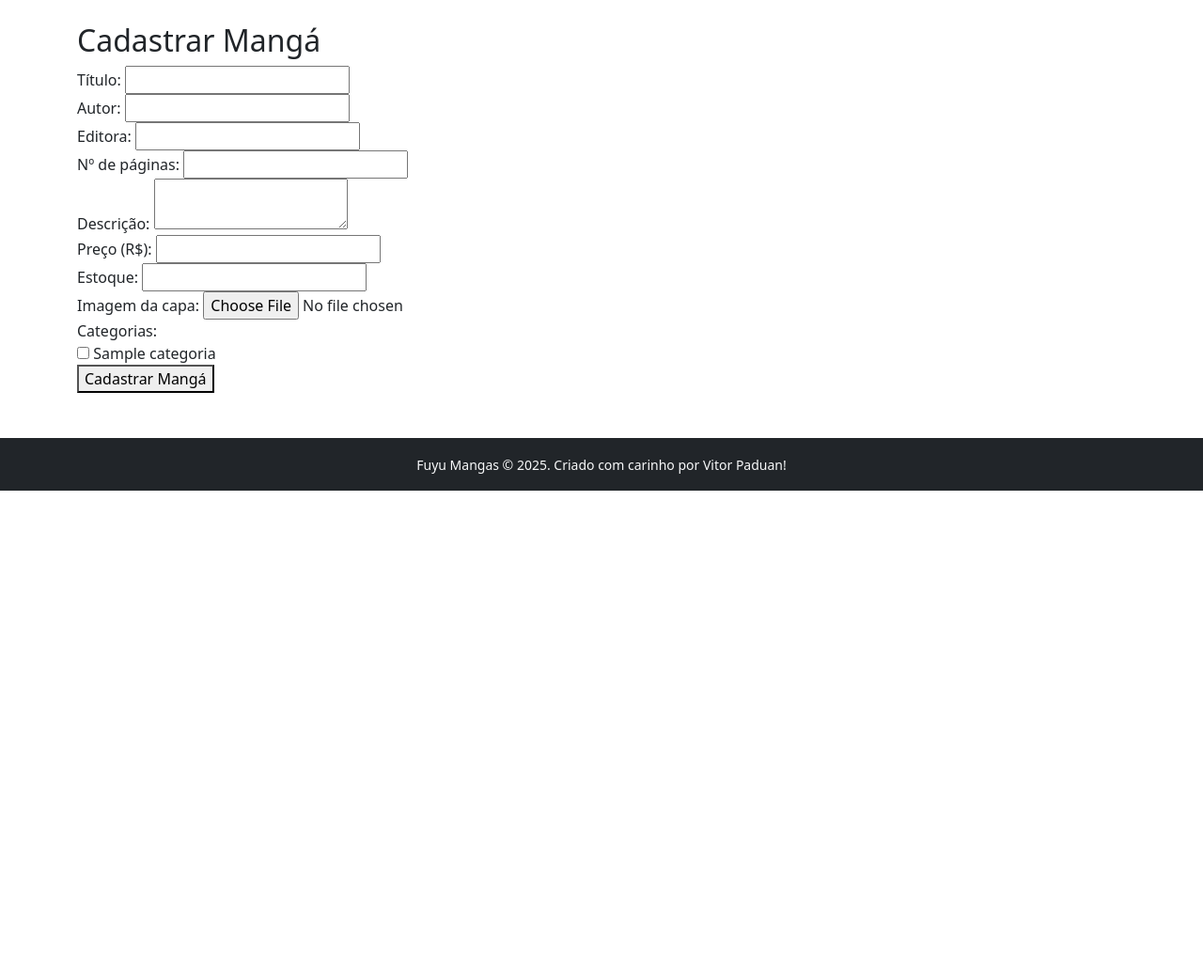
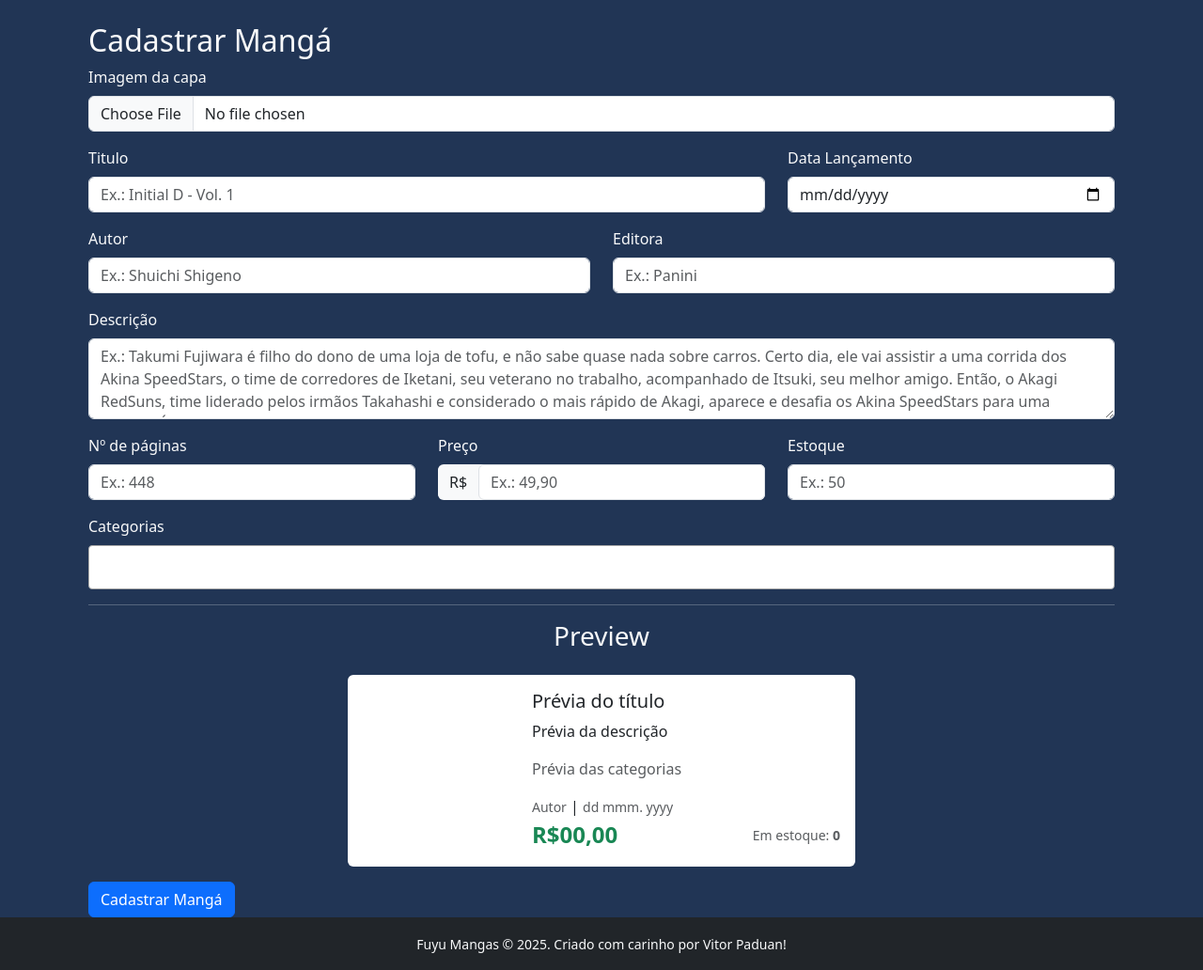
Before and after one commit to vitorHugo87/fuyu-mangas, a PHP site: page /FuyuMangas/manga/cadastrar in a window 1280 px wide. Shown: the part 56-1088 px from the top of the page at 94% size. Before the commit the page ends 578 px from the top, so only its background shows below. Run offline with PHP 8.4, Linux system fonts and the light colour scheme; tables that the repository leaves empty hold one stand-in row (values such as "Sample post"); some libraries are stand-ins or nearby versions.

Commit message:
Cadastro de Manga Parte 1

```diff
--- a/FuyuMangas/app/controllers/MangaController.php
+++ b/FuyuMangas/app/controllers/MangaController.php
@@ -1,7 +1,8 @@
 <?php
     require_once __DIR__ . '/../models/Manga.php';
     require_once __DIR__ . '/../models/Categoria.php';
-    class MangaController {
+    require_once __DIR__ . '/../core/Controller.php';
+    class MangaController extends Controller {
         private $mangaModel;
 
         public function __construct() {
@@ -10,21 +11,29 @@
 
         // Mostrar o formulário de cadastro
         public function cadastrar() {
-            $categoriaModel = new Categoria(); // Se você tiver um model Categoria
+            // Pegar todas as categorias para usar nos checkboxs de categorias
+            $categoriaModel = new Categoria();
             $categorias = $categoriaModel->listarTodos();
 
-            render("manga/cadastrar", ["categorias" => $categorias]);
+            // Ordenar as categorias pelo nome
+            usort($categorias, function($a, $b) {return strcmp($a->nome, $b->nome);});
+
+            // Redirecionar para a tela de cadastro de mangás
+            $this->render("manga/cadastrar", ["categorias" => $categorias,
+                "css" =>["/FuyuMangas/FuyuMangas/public/css/manga-cadastrar.css"],
+                "js" => ["/FuyuMangas/FuyuMangas/public/js/manga-cadastrar.js"]
+            ]);
         }
 
         // Salvar os dados enviados
         public function salvar() {
-             // Recebe os dados do $_POST e $_FILES, valida, e chama $this->mangaModel->adicionar()
+            // Recebe os dados do $_POST e $_FILES, valida, e chama $this->mangaModel->adicionar()
             // Já já posso te ajudar com isso tbm se quiser!
         }
 
         // Listar todos os mangás
         public function listar() {
             $mangas = $this->mangaModel->listarTodos();
-            render("manga/listar", ["mangas" => $mangas]);
+            $this->render("manga/listar", ["mangas" => $mangas]);
         }
     }
--- a/FuyuMangas/app/core/Controller.php
+++ b/FuyuMangas/app/core/Controller.php
@@ -1,6 +1,14 @@
 <?php
 
 class Controller {
+    public function render($view, $dados = []) {
+        extract($dados); // transforma os índices do array em variáveis
+        ob_start(); // começa a guardar o conteúdo que for exibido
+        require __DIR__ . "/../views/{$view}.php"; // carrega a view
+        $conteudo = ob_get_clean(); // salva o conteúdo e limpa o buffer
+        require __DIR__ . "/../views/layouts/main.php"; // carrega o layout principal
+    }
+
     public function model($model) {
         require_once "../app/models/" . $model . ".php";
         return new $model();
--- a/FuyuMangas/app/views/layouts/main.php
+++ b/FuyuMangas/app/views/layouts/main.php
@@ -4,11 +4,30 @@
 <head>
     <meta charset="UTF-8">
     <title>Fuyu Mangas</title>
+
+    <!-- CSS do Bootstrap -->
     <link href="https://cdn.jsdelivr.net/npm/bootstrap@5.3.2/dist/css/bootstrap.min.css" rel="stylesheet">
+
+    <!-- CSS do Select2 -->
+    <link href="https://cdn.jsdelivr.net/npm/select2@4.1.0-rc.0/dist/css/select2.min.css" rel="stylesheet" />
+
+    <!-- JS do Select2 -->
+    <script src="https://cdn.jsdelivr.net/npm/jquery@3.6.0/dist/jquery.min.js"></script>
+    <script src="https://cdn.jsdelivr.net/npm/select2@4.1.0-rc.0/dist/js/select2.min.js"></script>
+
+    <!-- Meu CSS Global -->
+    <link rel="stylesheet" href="../../public/css/main.css">
+
+    <!-- Meus CSS's -->
+    <?php if (isset($css) && is_array($css)): ?>
+        <?php foreach ($css as $arquivo): ?>
+            <link rel="stylesheet" href="<?= $arquivo ?>">
+        <?php endforeach; ?>
+    <?php endif; ?>
 </head>
 
 <body>
-
+    <div class="d-flex flex-column min-vh-100">
         <nav class="navbar navbar-expand-lg navbar-dark bg-dark mb-4">
             <div class="container">
                 <a class="navbar-brand" href="/">Fuyu Mangas</a>
@@ -21,15 +40,22 @@
             </div>
         </nav>
 
-    <div class="container">
+        <div class="container flex-grow-1">
             <?php require __DIR__ . "/../" . $view . ".php"; ?>
         </div>
 
-    <footer class="bg-dark text-center text-light mt-5 p-3">
+        <footer class="bg-dark text-center text-light mt-auto p-3">
             <small>Fuyu Mangas &copy; <?= date("Y") ?>. Criado com carinho por Vitor Paduan!</small>
         </footer>
+    </div>
 
     <script src="https://cdn.jsdelivr.net/npm/bootstrap@5.3.2/dist/js/bootstrap.bundle.min.js"></script>
+
+    <?php if (isset($js) && is_array($js)): ?>
+        <?php foreach ($js as $arquivo): ?>
+            <script src="<?= $arquivo ?>"></script>
+        <?php endforeach; ?>
+    <?php endif; ?>
 </body>
 
 </html>
--- a/FuyuMangas/app/views/manga/cadastrar.php
+++ b/FuyuMangas/app/views/manga/cadastrar.php
@@ -1,33 +1,122 @@
-<h2>Cadastrar Mangá</h2>
-<form action="/manga/salvar" method="POST" enctype="multipart/form-data">
-    <label>Título:</label>
-    <input type="text" name="titulo" required><br>
+<div class="container-md text-light">
+    <form action="/manga/salvar" method="POST" enctype="multipart/form-data">
+        <h2>Cadastrar Mangá</h2>
 
-    <label>Autor:</label>
-    <input type="text" name="autor" required><br>
+        <!-- Campo Imagem Capa -->
+        <div class="mb-3">
+            <label for="imagem" class="form-label">Imagem da capa</label>
+            <input type="file" class="form-control" name="imagem" id="imagem">
+        </div>
 
-    <label>Editora:</label>
-    <input type="text" name="editora"><br>
+        <div class="row">
 
-    <label>Nº de páginas:</label>
-    <input type="number" name="paginas"><br>
+            <!-- Campo Titulo -->
+            <div class="col-md-8 mb-3">
+                <label for="titulo" class="form-label">Titulo</label>
+                <input type="text" class="form-control" name="titulo" id="titulo" placeholder="Ex.: Initial D - Vol. 1">
+            </div>
 
-    <label>Descrição:</label>
-    <textarea name="descricao"></textarea><br>
+            <!-- Campo Lançamento -->
+            <div class="col-md-4 mb-3">
+                <label for="data_lancamento" class="form-label">Data Lançamento</label>
+                <input type="date" class="form-control" name="data_lancamento" id="data-lancamento">
+            </div>
 
-    <label>Preço (R$):</label>
-    <input type="number" step="0.01" name="preco"><br>
+        </div>
 
-    <label>Estoque:</label>
-    <input type="number" name="estoque"><br>
+        <!-- Linha com Autor / Editora -->
+        <div class="row">
 
-    <label>Imagem da capa:</label>
-    <input type="file" name="imagem"><br>
+            <!-- Campo Autor -->
+            <div class="col-lg-6 col-md-4 mb-3">
+                <label for="autor" class="form-label">Autor</label>
+                <input type="text" class="form-control" name="autor" id="autor" placeholder="Ex.: Shuichi Shigeno">
+            </div>
 
-    <label>Categorias:</label><br>
-    <?php foreach ($categorias as $cat): ?>
-        <input type="checkbox" name="categorias[]" value="<?= $cat->id ?>"> <?= $cat->nome ?><br>
-    <?php endforeach; ?>
+            <!-- Campo Editora -->
+            <div class="col-lg-6 col-md-4 mb-3">
+                <label for="editora" class="form-label">Editora</label>
+                <input type="text" class="form-control" name="editora" id="editora" placeholder="Ex.: Panini">
+            </div>
 
-    <button type="submit">Cadastrar Mangá</button>
-</form>
+        </div>
+
+        <!-- Campo Descrição -->
+        <div class="mb-3">
+            <label for="descricao" class="form-label">Descrição</label>
+            <textarea class="form-control" name="descricao" id="descricao" rows="3"
+                placeholder="Ex.: Takumi Fujiwara é filho do dono de uma loja de tofu, e não sabe quase nada sobre carros. Certo dia, ele vai assistir a uma corrida dos Akina SpeedStars, o time de corredores de Iketani, seu veterano no trabalho, acompanhado de Itsuki, seu melhor amigo. Então, o Akagi RedSuns, time liderado pelos irmãos Takahashi e considerado o mais rápido de Akagi, aparece e desafia os Akina SpeedStars para uma corrida! É aqui que a lenda começa."></textarea>
+        </div>
+
+        <!-- Linha com Preço / Estoque -->
+        <div class="row">
+
+            <!-- Campo Páginas -->
+            <div class="col-md-4 mb-3">
+                <label for="paginas" class="form-label">Nº de páginas</label>
+                <input type="number" class="form-control" name="paginas" id="paginas" placeholder="Ex.: 448">
+            </div>
+
+            <!-- Campo Preço -->
+            <div class="col-md-4 mb-3">
+                <label for="preco" class="form-label">Preço</label>
+                <div class="input-group-text">
+                    <span class="input-group-text">R$</span>
+                    <input type="number" class="form-control" name="preco" id="preco" placeholder="Ex.: 49,90"
+                        step="0.01">
+                </div>
+            </div>
+
+            <!-- Campo Estoque -->
+            <div class="col-md-4 mb-3">
+                <label for="estoque" class="form-label">Estoque</label>
+                <input type="number" class="form-control" name="estoque" id="estoque" placeholder="Ex.: 50">
+            </div>
+
+        </div>
+
+        <!-- Campo Categorias -->
+        <div class="mb-3">
+            <label for="categorias" class="form-label">Categorias</label>
+            <select id="categorias" name="categorias[]" multiple class="select2" style="width: 100%;">
+                <?php foreach ($categorias as $cat): ?>
+                    <option value="<?= $cat->id ?>"><?= $cat->nome ?></option>
+                <?php endforeach; ?>
+            </select>
+        </div>
+
+        <hr>
+
+        <div class="row justify-content-center">
+            <h3 class="mb-4 text-center">Preview</h3>
+            <div class="card mb-3" id="div-preview" style="max-width: 540px;">
+                <div class="row g-0">
+                    <div class="col-md-4">
+                        <img id="preview" class="img-fluid rounded-start" src="#" alt="Preview da capa"
+                            style="display:none;">
+                    </div>
+
+                    <div class="col-md-8">
+                        <div class="card-body">
+                            <h5 class="card-title" id="preview-titulo">Prévia do título</h5>
+                            <p class="card-text" id="preview-descricao">Prévia da descrição</p>
+                            <p class="card-text text-body-secondary fs-6" id="preview-categorias">Prévia das categorias</p>
+                            <p class="card-text d-inline"><small class="text-body-secondary"
+                                    id="preview-autor">Autor</small></p>
+                            <p class="card-text d-inline"> | </p>
+                            <p class="card-text d-inline"><small class="text-body-secondary"
+                                    id="preview-data-lancamento">dd mmm. yyyy</small></p>
+                            <div class="d-flex justify-content-between align-items-center">
+                                <p class="card-text fs-4 fw-bold text-success mb-0" id="preview-preco">R$00,00</p>
+                                <p class="card-text"><small class="text-body-secondary" id="preview-estoque">Em estoque: <b>0</b></small></p>
+                            </div>
+                        </div>
+                    </div>
+                </div>
+            </div>
+        </div>
+
+        <!-- Botão Enviar -->
+        <button type="submit" class="btn btn-primary">Cadastrar Mangá</button>
+    </form>
+</div>
--- /dev/null
+++ b/FuyuMangas/public/css/manga-cadastrar.css
@@ -0,0 +1,52 @@
+:root {
+    --azul-escuro: #213555;
+    --azul-claro: #3E5879;
+    --cafe-com-leite: #D8C4B6;
+    --quase-branco: #F5EFE7;
+}
+
+body {
+    background-color: var(--azul-escuro);
+}
+
+div.input-group-text {
+    padding: 0;
+}
+
+.input-group-text {
+    border: none;
+}
+
+.card {
+    border: none;
+}
+
+#div-preview {
+    padding: 0;
+}
+
+.select2-container--default .select2-selection--multiple .select2-selection__choice {
+    background-color: var(--cafe-com-leite);
+    border: 1px solid var(--azul-escuro);
+}
+
+.select2-container--default .select2-selection--multiple .select2-selection__choice__remove {
+    border-right: 1px solid var(--azul-escuro);
+    color: black;
+}
+
+.select2-container--default .select2-selection--multiple .select2-selection__choice__display {
+    color: black;
+}
+
+.select2-container--default .select2-selection--multiple {
+    padding: 5px;
+}
+
+.select2-container .select2-search--inline .select2-search__field {
+    vertical-align: sub;
+}
+
+textarea {
+    line-height: normal;
+}
--- /dev/null
+++ b/FuyuMangas/public/index.php
@@ -0,0 +1,5 @@
+<?php
+    require_once __DIR__ . '/../app/core/App.php';
+    require_once __DIR__ . '/../app/core/Controller.php';
+
+    $app = new App();
--- /dev/null
+++ b/FuyuMangas/public/js/manga-cadastrar.js
@@ -0,0 +1,124 @@
+// Preview da imagem da capa
+document.getElementById("imagem").addEventListener("change", function (event) {
+    const input = event.target;
+    const preview = document.getElementById("preview");
+
+    if (input.files && input.files[0]) {
+        const reader = new FileReader();
+
+        reader.onload = function (e) {
+            preview.src = e.target.result;
+            preview.style.display = "block";
+        }
+
+        reader.readAsDataURL(input.files[0]);
+    }
+});
+
+// Inicializando o Select2
+document.addEventListener("DOMContentLoaded", function () {
+    $('#categorias').select2({
+        placeholder: "Selecione as categorias",
+        allowClear: true
+    });
+});
+
+
+// Linkando os campos de input com o preview
+document.addEventListener("DOMContentLoaded", function () {
+    // Input do Titulo
+    const inputTitulo = document.getElementById('titulo');
+    const previewTitulo = document.getElementById('preview-titulo');
+
+    inputTitulo.addEventListener('input', function () {
+        const valor = inputTitulo.value.trim();
+        previewTitulo.textContent = valor !== '' ? valor : 'Prévia do título';
+    });
+
+    // Input da data de lançamento
+    const inputDataLancamento = document.getElementById('data-lancamento');
+    const previewDataLancamento = document.getElementById('preview-data-lancamento');
+
+    inputDataLancamento.addEventListener('input', function () {
+        const valor = inputDataLancamento.value;
+        if (valor) {
+            const partes = valor.split('-');
+            const ano = parseInt(partes[0], 10);
+            const mes = parseInt(partes[1], 10) - 1; // mês começa do zero
+            const dia = parseInt(partes[2], 10);
+
+            const data = new Date(ano, mes, dia);
+
+            const diaFormatado = dia.toString().padStart(2, '0');
+            const mesAbreviado = data.toLocaleString('pt-BR', { month: 'short' });
+            const dataFormatada = `${diaFormatado} ${mesAbreviado} ${ano}`;
+            previewDataLancamento.textContent = dataFormatada;
+        } else {
+            previewDataLancamento.textContent = 'dd mmm. yyyy';
+        }
+    });
+
+    // Input do autor
+    const inputAutor = document.getElementById('autor');
+    const previewAutor = document.getElementById('preview-autor');
+
+    inputAutor.addEventListener('input', function () {
+        const valor = inputAutor.value.trim();
+        previewAutor.textContent = (valor !== '') ? valor : 'Autor';
+    });
+
+    // Input da descricao
+    const inputDesc = document.getElementById('descricao');
+    const previewDesc = document.getElementById('preview-descricao');
+
+    inputDesc.addEventListener('input', function () {
+        let valor = inputDesc.value.trim();
+
+        if (valor.length > 135) {
+            // Corta no máximo até 80 caracteres
+            let cortado = valor.slice(0, 135);
+
+            // Garante que não quebra no meio da palavra
+            let ultimoEspaco = cortado.lastIndexOf(' ');
+            if (ultimoEspaco > 0) {
+                cortado = cortado.slice(0, ultimoEspaco);
+            }
+
+            valor = cortado + "...";
+        }
+
+        previewDesc.textContent = (valor !== '') ? valor : 'Prévia da descrição';
+    });
+
+    // Input do preço
+    const inputPreco = document.getElementById('preco');
+    const previewPreco = document.getElementById('preview-preco');
+
+    inputPreco.addEventListener('input', function () {
+        let valor = parseFloat(inputPreco.value);
+        previewPreco.textContent = "R$" + ((valor !== '' && !isNaN(valor)) ? valor.toFixed(2).replace('.', ',') : '00,00');
+    });
+
+    // Input do estoque
+    const inputEstoque = document.getElementById('estoque');
+    const previewEstoque = document.getElementById('preview-estoque');
+
+    inputEstoque.addEventListener('input', function () {
+        let valor = inputEstoque.value;
+        if(valor > 50) previewEstoque.innerHTML = "Em estoque: <b>" + valor + "</b>";
+        else if (valor > 0) previewEstoque.innerHTML = "Apenas <b>" + valor + "</b> restantes!";
+        else previewEstoque.innerHTML = "Estoque esgotado!";
+    });
+
+    // Input de categorias
+    $(document).ready(function () {
+        $('#categorias').select2();
+
+        $('#categorias').on('change', function () {
+            const selecionadas = $(this).select2('data').map(item => item.text);
+            const previewTexto = selecionadas.slice(0, 4).join(', ') + (selecionadas.length > 4 ? '...' : '');
+
+            $('#preview-categorias').text((selecionadas.length > 0) ? `${previewTexto}` : 'Nenhuma categoria selecionada');
+        });
+    });
+});
```
Also changed, not shown: FuyuMangas/public/.htaccess (added), FuyuMangas/public/css/main.css (added). Lines whose indentation alone changed are shown as unchanged.
